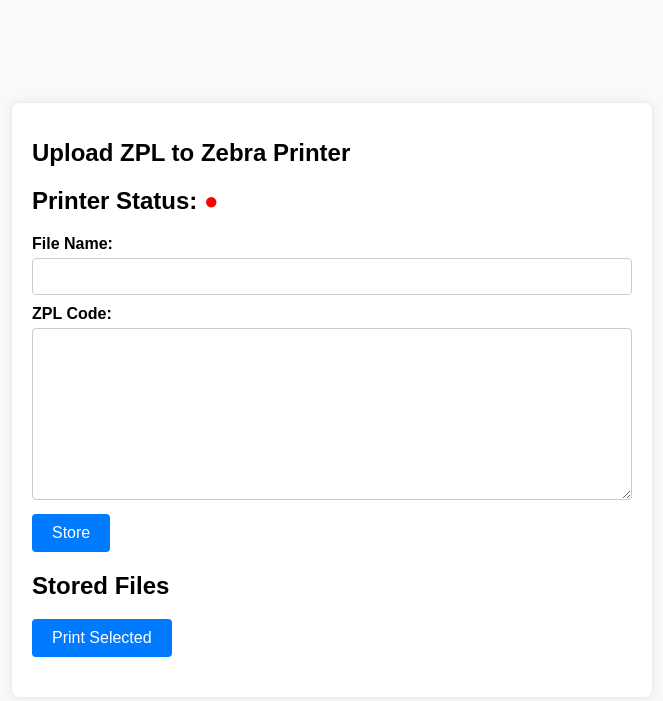
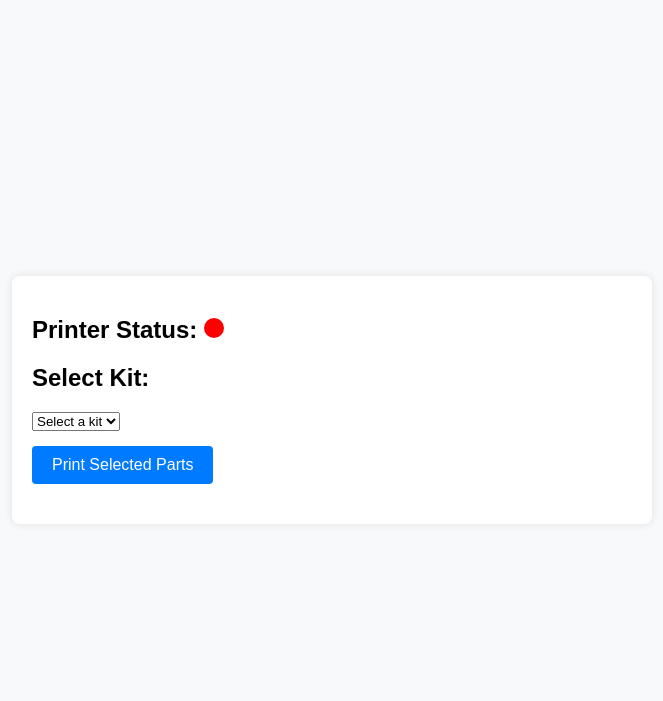
Before and after one commit to rekk2/ZPL_print, a Flask app: page / in a window 1280 px wide. Shown: the top 701 px of the page, without its empty margins (308-971 px from the left). Run offline with Flask 3, Linux system fonts and the light colour scheme.

Commit message:
Add files via upload
Added admin page and higher level accessory kit that contains parts.

```diff
--- a/app.py
+++ b/app.py
@@ -1,89 +1,195 @@
-from flask import Flask, render_template, request, redirect, url_for, make_response, jsonify
-import requests
+from flask import Flask, render_template, request, jsonify, redirect, url_for, session, make_response
 import json
 import os
-import time
+import requests
+from functools import wraps
 
 app = Flask(__name__)
+app.secret_key = 'your_secret_key'  # Replace with a random secret key
 
-# Printer IP address
-printer_ip = "192.168.xxx.xxx"
+# Single printer IP address
+printer_ip = "xxx.xxx.xxx.xxx"
 
-# Path to the JSON file that stores ZPL files
-zpl_files_path = "zpl_files.json"
+# Path to the JSON file that stores label data
+label_data_path = "label_data.json"
 
-def load_zpl_files():
-    if os.path.exists(zpl_files_path):
-        with open(zpl_files_path, 'r') as file:
+def load_label_data():
+    if os.path.exists(label_data_path):
+        with open(label_data_path, 'r') as file:
             return json.load(file)
     return {}
 
-def save_zpl_files(zpl_files):
-    with open(zpl_files_path, 'w') as file:
-        json.dump(zpl_files, file)
+def save_label_data(label_data):
+    with open(label_data_path, 'w') as file:
+        json.dump(label_data, file)
+
+def login_required(f):
+    @wraps(f)
+    def decorated_function(*args, **kwargs):
+        if 'logged_in' not in session:
+            return redirect(url_for('login'))
+        return f(*args, **kwargs)
+    return decorated_function
 
 @app.route('/')
 def index():
-    printer_status = check_printer_status()
-    zpl_files = load_zpl_files()
+    printer_status = check_printer_status(printer_ip)
+    label_data = load_label_data()
     message = request.args.get('message')
-    response = make_response(render_template('index.html', printer_status=printer_status, files=zpl_files, message=message))
+    response = make_response(render_template('index.html', printer_status=printer_status, label_data=label_data, message=message))
     response.headers['Cache-Control'] = 'no-store'
     return response
 
-@app.route('/store', methods=['POST'])
-def store_zpl():
-    filename = request.form['filename']
-    zpl_code = request.form['zpl']
+@app.route('/login', methods=['GET', 'POST'])
+def login():
+    if request.method == 'POST':
+        if request.form['username'] == 'admin' and request.form['password'] == 'admin':
+            session['logged_in'] = True
+            return redirect(url_for('admin'))
+        else:
+            return render_template('login.html', error='Invalid Credentials. Please try again.')
+    return render_template('login.html')
 
-    # Remove newline characters before saving
-    zpl_code = zpl_code.replace('\r', '').replace('\n', '')
+@app.route('/logout')
+def logout():
+    session.pop('logged_in', None)
+    return redirect(url_for('index'))
 
-    zpl_files = load_zpl_files()
-    zpl_files[filename] = zpl_code
-    save_zpl_files(zpl_files)
+@app.route('/admin')
+@login_required
+def admin():
+    label_data = load_label_data()
+    return render_template('admin.html', label_data=label_data)
 
-    message = f"File {filename} stored successfully!"
-    return jsonify({'message': message})
+@app.route('/admin/store', methods=['POST'])
+@login_required
+def store_label_data():
+    kit_number = request.form['kit_number']
+    part_number = request.form['part_number']
+    description = request.form['description']
 
+    label_data = load_label_data()
+    if kit_number not in label_data:
+        label_data[kit_number] = {}
+    label_data[kit_number][part_number] = {
+        "part_number": part_number,
+        "description": description
+    }
+    save_label_data(label_data)
+
+    return redirect(url_for('admin'))
+
+@app.route('/admin/delete', methods=['POST'])
+@login_required
+def delete_label_data():
+    kit_number = request.form['kit_number']
+    part_number = request.form['part_number']
+
+    label_data = load_label_data()
+    if kit_number in label_data and part_number in label_data[kit_number]:
+        del label_data[kit_number][part_number]
+        if not label_data[kit_number]:
+            del label_data[kit_number]
+        save_label_data(label_data)
+
+    return redirect(url_for('admin'))
+
+@app.route('/admin/move', methods=['POST'])
+@login_required
+def move_label_data():
+    kit_number = request.form['kit_number']
+    part_number = request.form['part_number']
+    direction = request.form['direction']
+
+    label_data = load_label_data()
+    if kit_number in label_data and part_number in label_data[kit_number]:
+        parts = list(label_data[kit_number].items())
+        index = parts.index((part_number, label_data[kit_number][part_number]))
+        if direction == 'up' and index > 0:
+            parts[index], parts[index - 1] = parts[index - 1], parts[index]
+        elif direction == 'down' and index < len(parts) - 1:
+            parts[index], parts[index + 1] = parts[index + 1], parts[index]
+        label_data[kit_number] = dict(parts)
+        save_label_data(label_data)
+
+    return redirect(url_for('admin'))
 
 @app.route('/print', methods=['POST'])
-def print_zpl():
-    filenames = request.form.getlist('print_filenames')
+def print_label():
+    selected_kit = request.form.get('kit_number')
     message = None
 
-    zpl_files = load_zpl_files()
-    combined_zpl_code = ""
-    printed_files = []
-    for filename in filenames:
-        if filename in zpl_files:
-            combined_zpl_code += zpl_files[filename] + "\n"  # Concatenate ZPL codes with newline for separation
-            printed_files.append(filename)
-        else:
-            message = f"File {filename} not found."
-            return jsonify({'message': message})
+    label_data = load_label_data()
+    zpl_code = ""
+    if selected_kit in label_data:
+        for part, part_data in label_data[selected_kit].items():
+            zpl_code += generate_zpl(part_data['part_number'], part_data['description']) + "\n"
+    else:
+        return jsonify({'message': f"Kit {selected_kit} not found."})
 
-    if combined_zpl_code:
+    if zpl_code:
         try:
-            response = send_zpl_to_printer(combined_zpl_code)
+            response = send_zpl_to_printer(zpl_code)
             if response.status_code == 200:
-                message = f"Files {', '.join(printed_files)} printed successfully!"
+                message = f"Kit {selected_kit} printed successfully!"
             else:
-                message = f"Failed to print files. Status code: {response.status_code}"
+                message = f"Failed to print kit. Status code: {response.status_code}"
         except Exception as e:
-            message = f"Failed to print files. Error: {e}"
+            message = f"Failed to print kit. Error: {e}"
 
     return jsonify({'message': message})
 
+@app.route('/print-selected-parts', methods=['POST'])
+def print_selected_parts():
+    selected_parts = request.form.getlist('part_numbers')
+    selected_kit = request.form.get('kit_number_parts')
+    message = None
+
+    label_data = load_label_data()
+    zpl_code = ""
+    if selected_kit in label_data:
+        for part in selected_parts:
+            if part in label_data[selected_kit]:
+                part_data = label_data[selected_kit][part]
+                zpl_code += generate_zpl(part_data['part_number'], part_data['description']) + "\n"
+    else:
+        return jsonify({'message': f"Kit {selected_kit} not found."})
+
+    if zpl_code:
+        try:
+            response = send_zpl_to_printer(zpl_code)
+            if response.status_code == 200:
+                message = f"Selected parts from kit {selected_kit} printed successfully!"
+            else:
+                message = f"Failed to print selected parts. Status code: {response.status_code}"
+        except Exception as e:
+            message = f"Failed to print selected parts. Error: {e}"
+
+    return jsonify({'message': message})
+
+def generate_zpl(part_number, description):
+    zpl_template = """
+    ^XA~TA000~JSN^LT0^MNW^MTD^PON^PMN^LH0,0^JMA^PR5,5~SD10^JUS^LRN^CI0^XZ
+    ^XA
+    ^MMT
+    ^PW609
+    ^LL0406
+    ^LS0
+    ^FT105,154^A0N,74,76^FH\\^FD{part_number}^FS
+    ^FT49,198^A0N,28,110^FH\\^FD{description}^FS
+    ^BY1,3,81^FT248,373^BCN,,Y,N
+    ^FD>:>{part_number}^FS
+    ^PQ1,0,1,Y^XZ
+    """
+    return zpl_template.format(part_number=part_number, description=description)
+
 def send_zpl_to_printer(zpl_code):
-    global printer_ip
     url = f"http://{printer_ip}:9100"
     headers = {'Content-Type': 'application/x-www-form-urlencoded'}
-    with requests.Session() as session:
-        response = session.post(url, data=zpl_code, headers=headers)
+    response = requests.post(url, data=zpl_code, headers=headers)
     return response
 
-def check_printer_status():
+def check_printer_status(printer_ip):
     response = os.system(f"ping -n 1 {printer_ip}")  # For Windows, use "ping -n 1 {printer_ip}"
     if response == 0:
         return "green"
@@ -91,4 +197,4 @@
         return "red"
 
 if __name__ == '__main__':
-    app.run(debug=True)
+    app.run(host='0.0.0.0', port=5000, debug=True)
--- a/static/style.css
+++ b/static/style.css
@@ -61,3 +61,46 @@
     color: green;
     margin-top: 20px;
 }
+
+.status-dot {
+    display: inline-block;
+    width: 20px; /* Adjust the size as needed */
+    height: 20px; /* Adjust the size as needed */
+    border-radius: 50%;
+}
+
+.status-dot.green {
+    background-color: green;
+}
+
+.status-dot.red {
+    background-color: red;
+}
+
+.checkbox-container {
+    display: flex;
+    align-items: center;
+}
+
+.checkbox-container label {
+    margin-left: 8px;
+}
+
+.medium-button {
+    font-size: 14px;
+    padding: 6px 12px;
+    margin-left: 5px;
+}
+
+ul {
+    list-style-type: none;
+    padding: 0;
+}
+
+li {
+    margin-bottom: 10px;
+}
+
+.form-group {
+    margin-bottom: 15px; /* Adjust the value as needed for more or less space */
+}
--- a/templates/index.html
+++ b/templates/index.html
@@ -7,8 +7,9 @@
     <link rel="stylesheet" href="{{ url_for('static', filename='style.css') }}">
     <script>
       function clearForm() {
-        document.getElementById("filename").value = "";
-        document.getElementById("zpl").value = "";
+        document.getElementById("kit_number").value = "";
+        document.getElementById("part_number").value = "";
+        document.getElementById("description").value = "";
       }
 
       function handleFormSubmit(event, formId, url) {
@@ -27,42 +28,54 @@
           document.getElementById('message').innerText = 'Error: ' + error;
         });
       }
+
+      function updatePartCheckboxes(kitNumber) {
+        document.querySelectorAll("div.kit-parts").forEach(function(div) {
+          div.style.display = "none";
+        });
+        if (kitNumber) {
+          const kitDiv = document.getElementById("kit_" + kitNumber);
+          kitDiv.style.display = "block";
+          // Check all checkboxes by default
+          kitDiv.querySelectorAll("input[type='checkbox']").forEach(function(checkbox) {
+            checkbox.checked = true;
+          });
+        }
+      }
     </script>
   </head>
   <body>
     <div class="container">
-      <h1>Upload ZPL to Zebra Printer</h1>
-      <div>
+       <div>
         <h2>Printer Status:
-          {% if printer_status == 'green' %}
-            <span style="color: green;">●</span>
-          {% else %}
-            <span style="color: red;">●</span>
-          {% endif %}
+          <span class="status-dot {{ 'green' if printer_status == 'green' else 'red' }}"></span>
         </h2>
       </div>
-      <form id="storeForm" onsubmit="handleFormSubmit(event, 'storeForm', '/store')">
+      <form id="printForm" onsubmit="handleFormSubmit(event, 'printForm', '/print-selected-parts')" class="form-group">
         <div>
-          <label for="filename">File Name:</label>
-          <input type="text" id="filename" name="filename" required>
+          <h2><label for="kit_number_parts">Select Kit:</label></h2>
+          <select id="kit_number_parts" name="kit_number_parts" required onchange="updatePartCheckboxes(this.value)">
+            <option value="">Select a kit</option>
+            {% for kit_number, parts in label_data.items() %}
+            <option value="{{ kit_number }}">{{ kit_number }}</option>
+            {% endfor %}
+          </select>
         </div>
-        <div>
-          <label for="zpl">ZPL Code:</label>
-          <textarea id="zpl" name="zpl" rows="10" cols="50" required></textarea>
+        <div id="kit_contents" style="margin-top: 15px;">
+          {% for kit_number, parts in label_data.items() %}
+          <div id="kit_{{ kit_number }}" class="kit-parts" style="display: none;">
+            {% for part_number, part_data in parts.items() %}
+            <div class="checkbox-container">
+              <input type="checkbox" id="{{ part_number }}" name="part_numbers" value="{{ part_number }}">
+              <label for="{{ part_number }}">{{ part_data.part_number }} - {{ part_data.description }}</label>
+            </div>
+            {% endfor %}
+          </div>
+          {% endfor %}
         </div>
-        <button type="submit">Store</button>
-      </form>
-
-      <h2>Stored Files</h2>
-      <form id="printForm" onsubmit="handleFormSubmit(event, 'printForm', '/print')">
-        <ul>
-          {% for filename, content in files.items() %}
-          <li>
-            <input type="checkbox" id="{{ filename }}" name="print_filenames" value="{{ filename }}">
-            <label for="{{ filename }}">{{ filename }}</label>
-          {% endfor %}
-        </ul>
-        <button type="submit">Print Selected</button>
+        <div style="margin-top: 15px;">
+          <button type="submit">Print Selected Parts</button>
+        </div>
       </form>
 
       <p id="message">{% if message %}{{ message }}{% endif %}</p>
```
Also changed, not shown: templates/admin.html (added, +55 -0 lines), templates/login.html (added, +29 -0 lines).
